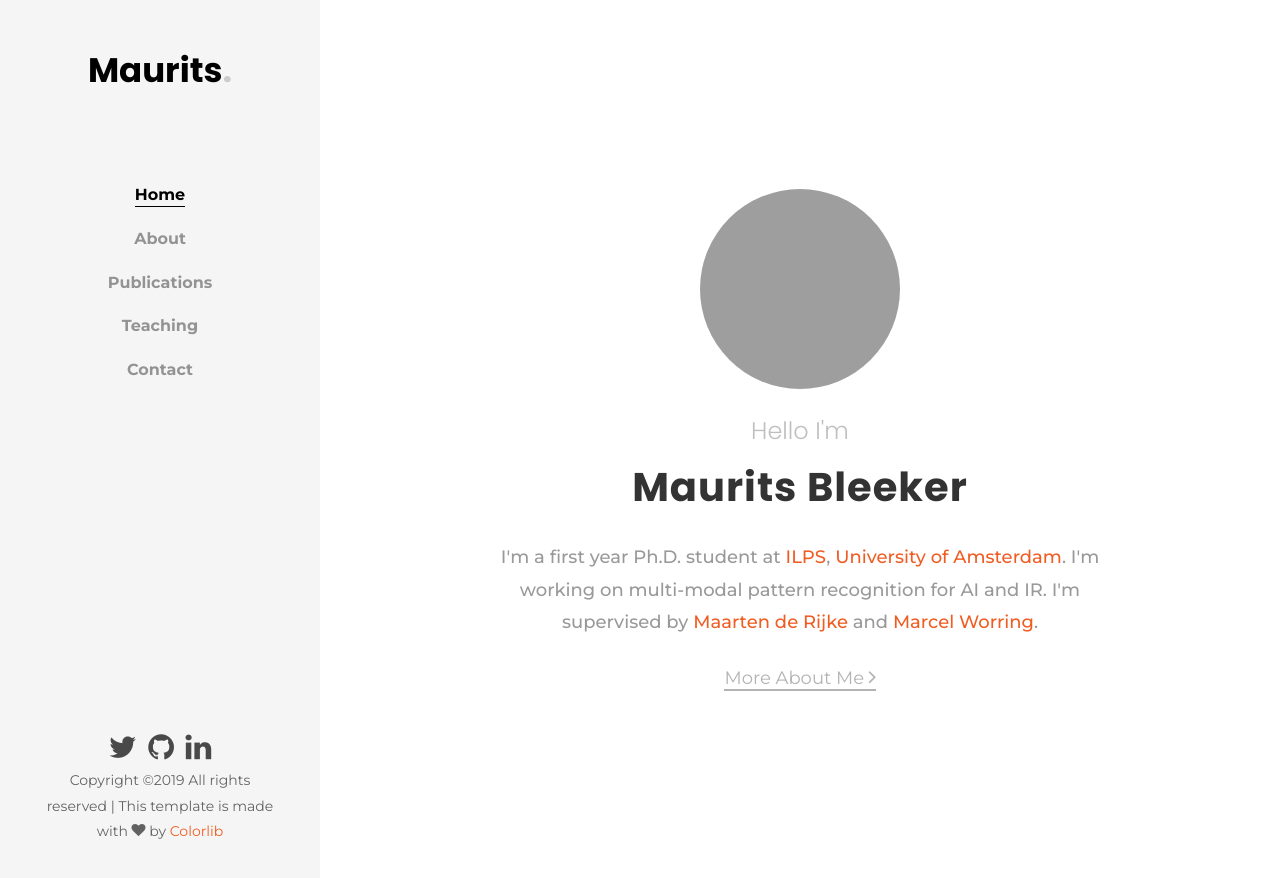
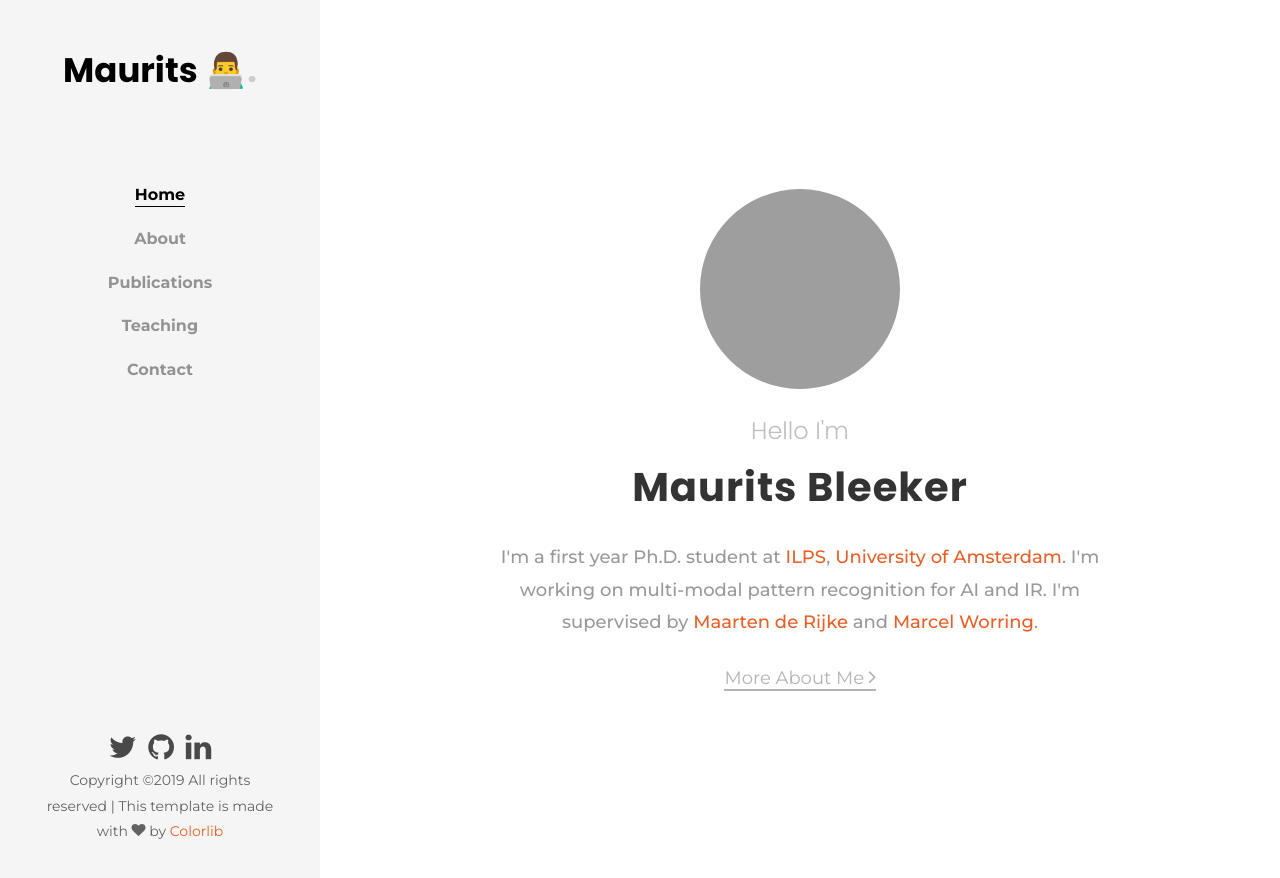
Before and after one commit to MauritsBleeker/mauritsbleeker.github.io, a Jekyll site: the page built from index.md, in a window 1280 px wide. Shown: the top 878 px of the page. Built offline with Jekyll 4.4.1, drawn with Linux system fonts in a browser that asks for light colours; some web fonts are replaced; grey boxes are pictures that could not be loaded.

Commit message:
small update in the nav-bar

```diff
--- a/_includes/nav-bar.html
+++ b/_includes/nav-bar.html
@@ -1,6 +1,6 @@
 <a href="#" class="js-colorlib-nav-toggle colorlib-nav-toggle"><i></i></a>
 <aside id="colorlib-aside" role="complementary" class="js-fullheight text-center">
-    <h1 id="colorlib-logo"><a href="index.html">Maurits<span>.</span></a></h1>
+    <h1 id="colorlib-logo"><a href="index.html">Maurits 👨‍💻<span>.</span></a></h1>
     <nav id="colorlib-main-menu" role="navigation">
         <ul>
             {% for nav in site.nav %}
```
